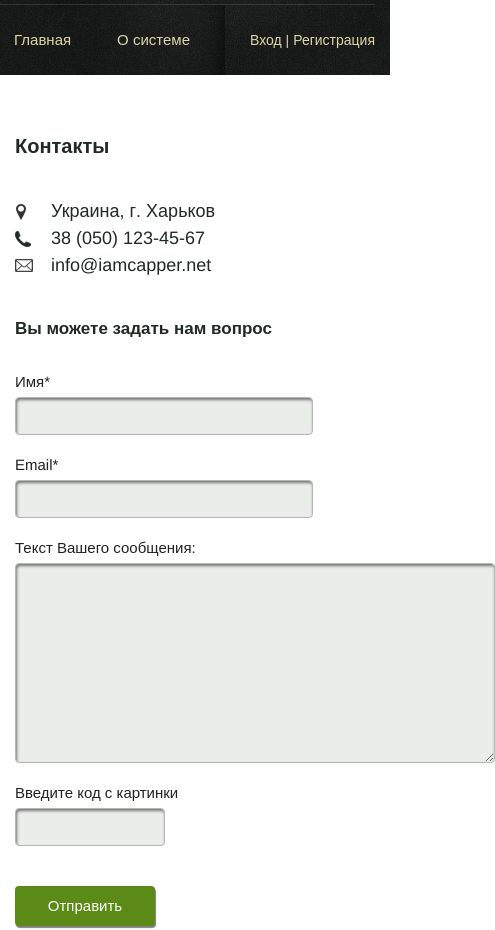
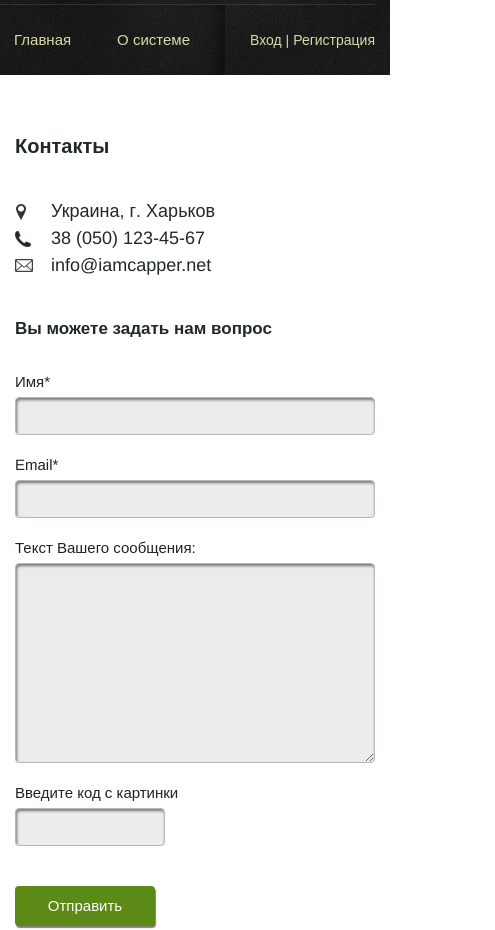
Before and after one commit to menim/capper-bets-layout, a website: page contacts.html in a window 390 px wide. Shown: the part 173-1103 px from the top of the page, 495 px wide, since content can reach past the window. Drawn offline with nearby package versions, Linux system fonts and the light colour scheme; files that its build step writes are made by us from their sources.

Commit message:
add responsive styles to contact-form module on sm and xs breakpoints

```diff
--- a/sass/modules/_contact-form.scss
+++ b/sass/modules/_contact-form.scss
@@ -24,11 +24,23 @@
   height: 200px;
   padding-top: 21px;
   width: 480px;
+
+  @include respond-below(sm) {
+    width: 380px;
+  }
+
+  @include respond-below(xs) {
+    width: 100%;
+  }
 }
 
 .contact-form--input__md {
   height: 38px;
   width: 298px;
+
+  @include respond-below(xs) {
+    width: 100%;
+  }
 }
 
 .contact-form--input__sm {
```
